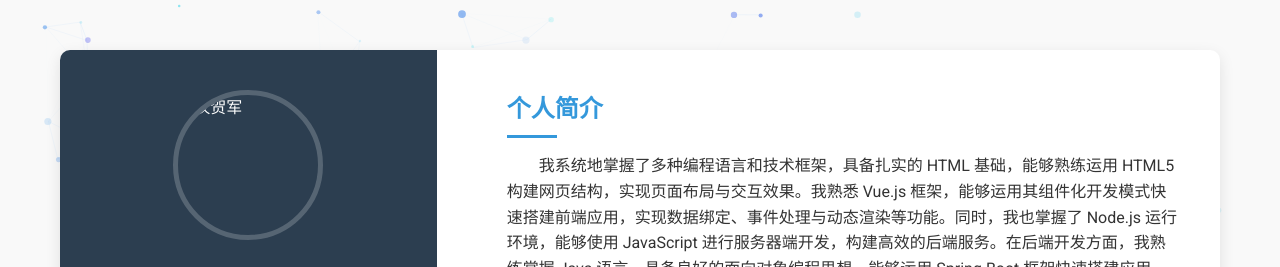
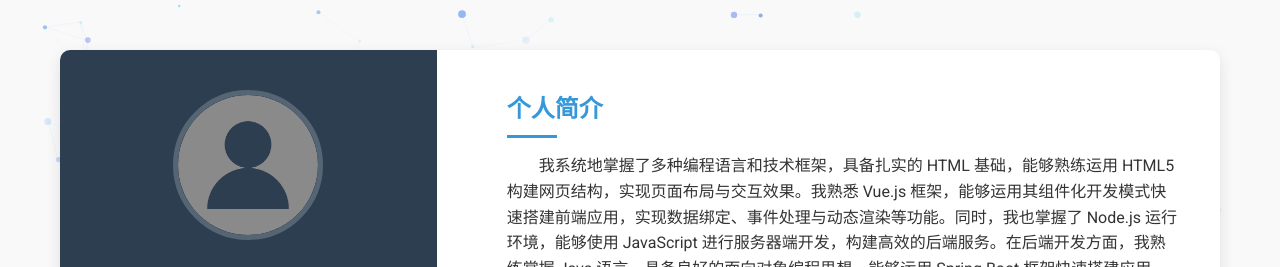
Before and after one commit to HH-han/HH-han.github.io, a plain HTML site: page index.html in a window 1280 px wide. Shown: the top 267 px of the page. Drawn offline with Linux system fonts and the light colour scheme.

Commit message:
Update index.html

```diff
--- a/index.html
+++ b/index.html
@@ -322,7 +322,7 @@
 		<div class="container">
 			<div class="resume">
 				<aside class="sidebar">
-					<img src="img/头像.png" alt="汉贺军" class="profile-img">
+					<img src="头像.png" alt="汉贺军" class="profile-img">
 					<h1>汉贺军</h1>
 					<p class="title">前端开发岗位</p>
 
@@ -671,4 +671,5 @@
 			})
 		</script>
 	</body>
+
 </html>
```
